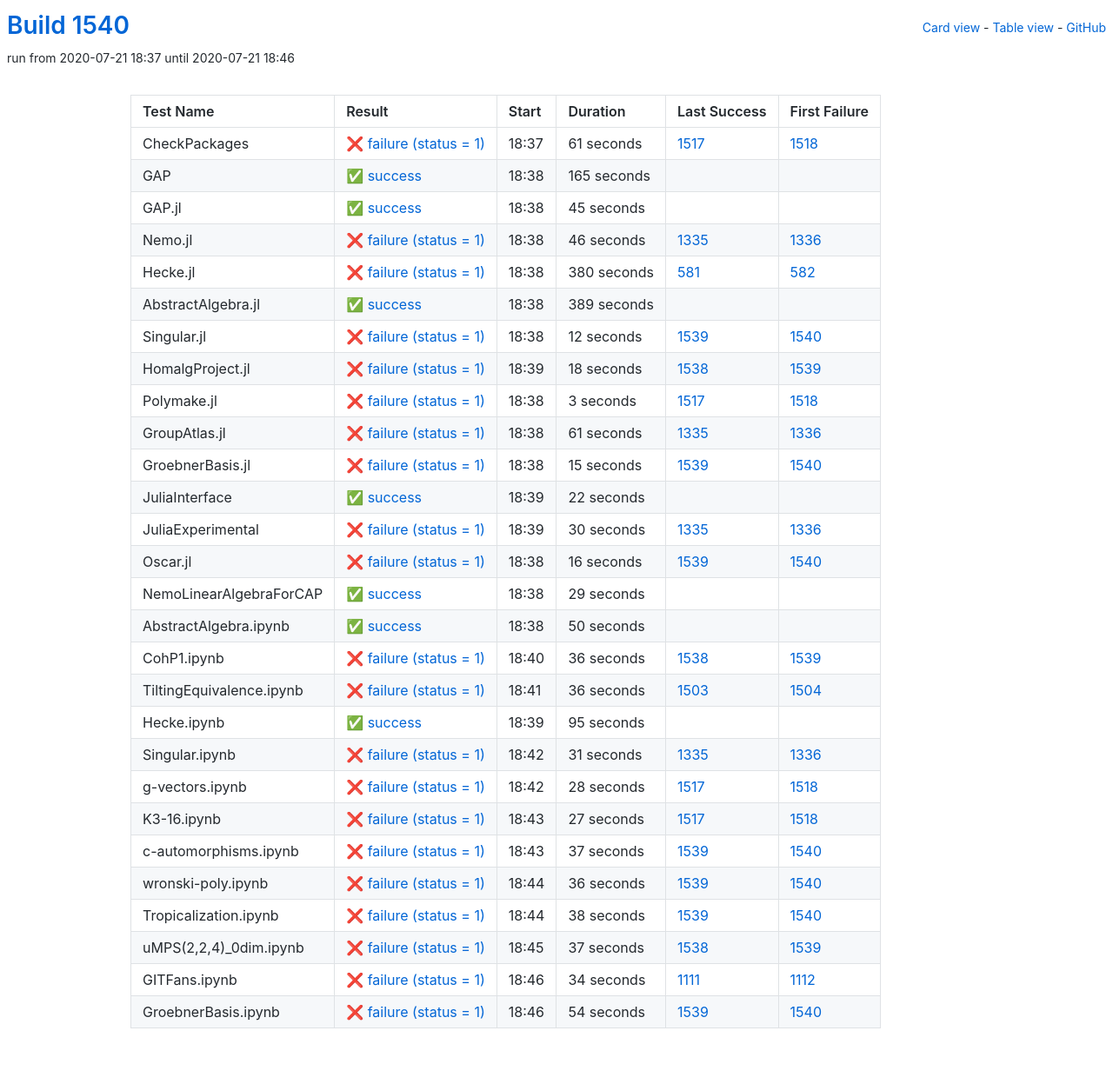
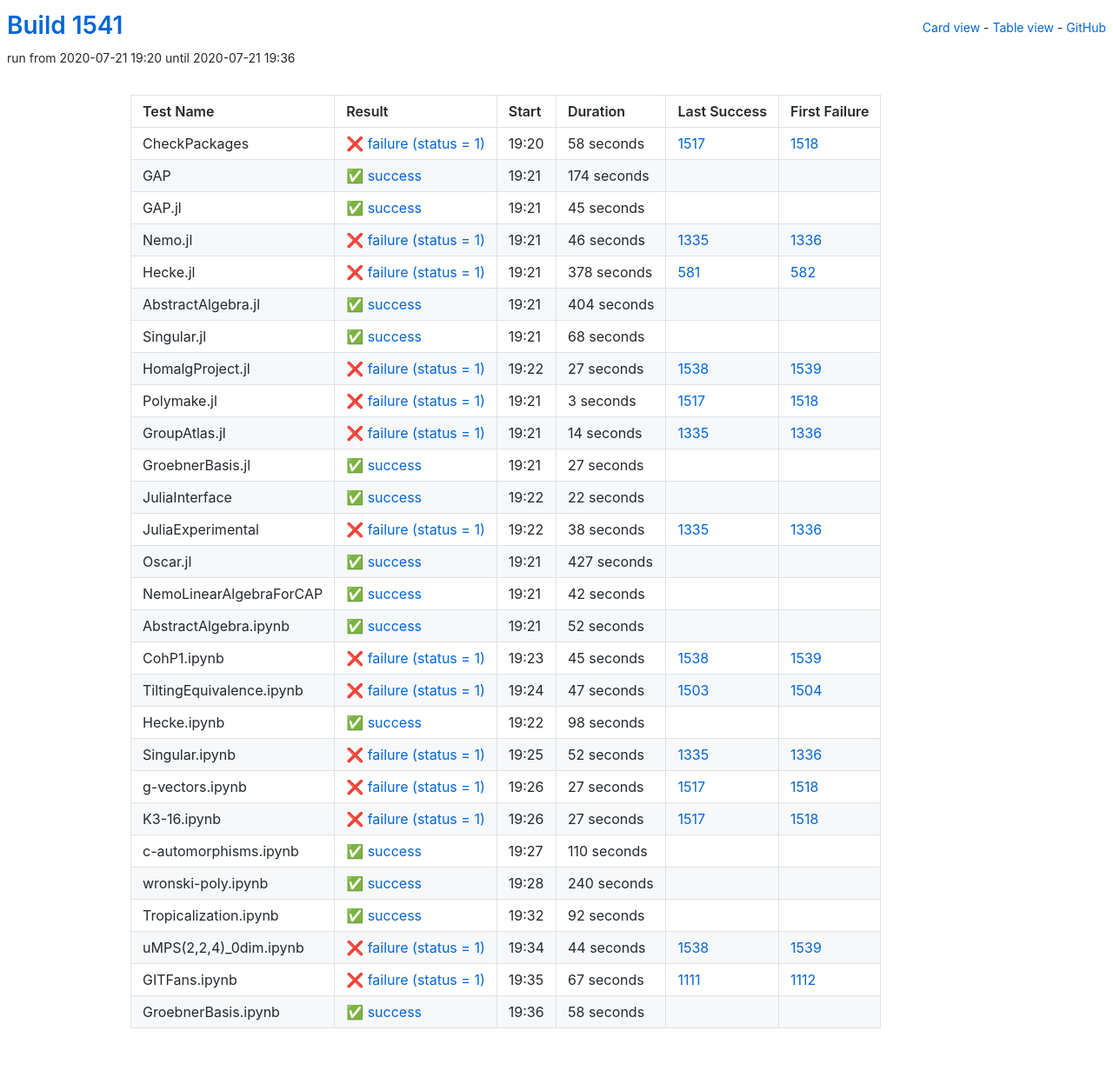
Before and after one commit to oscar-system/oscar-ci-status-1.4, a Jekyll site: the page built from table.html, in a window 1280 px wide. Shown: the whole page at 87% size. Built offline with Jekyll 4.4.1, drawn with Linux system fonts in a browser that asks for light colours.

Commit message:
Build #1541

```diff
--- a/_data/ci.yml
+++ b/_data/ci.yml
@@ -1,6 +1,6 @@
 ---
-build: 1540
-build_url: https://oscarci.mathematik.uni-kl.de/job/oscar-julia-1.4/1540/
+build: 1541
+build_url: https://oscarci.mathematik.uni-kl.de/job/oscar-julia-1.4/1541/
 job: oscar-julia-1.4
 organization: oscar-system
 repo: oscar-ci-status-1.4
@@ -8,32 +8,32 @@ repourl: https://github.com/oscar-system/oscar-ci-status-1.4
 tests:
 - name: CheckPackages
   id: checkpackages
-  log: https://oscarci.mathematik.uni-kl.de/job/oscar-julia-1.4/1540/artifact/logs/build-1540/CheckPackages.log
-  start: 2020-07-21 18:37
+  log: https://oscarci.mathematik.uni-kl.de/job/oscar-julia-1.4/1541/artifact/logs/build-1541/CheckPackages.log
+  start: 2020-07-21 19:20
   success: false
   exitcode: 1
   status: failure
-  duration: 61
+  duration: 58
   last_success: 1517
   last_success_url: https://oscarci.mathematik.uni-kl.de/job/oscar-julia-1.4/1517/
   first_failure: 1518
   first_failure_url: https://oscarci.mathematik.uni-kl.de/job/oscar-julia-1.4/1518/
 - name: GAP
   id: gap
-  log: https://oscarci.mathematik.uni-kl.de/job/oscar-julia-1.4/1540/artifact/logs/build-1540/GAP.log
-  start: 2020-07-21 18:38
+  log: https://oscarci.mathematik.uni-kl.de/job/oscar-julia-1.4/1541/artifact/logs/build-1541/GAP.log
+  start: 2020-07-21 19:21
   success: true
   exitcode: 0
   status: success
-  duration: 165
+  duration: 174
   last_success: false
   last_success_url:
   first_failure: false
   first_failure_url:
 - name: GAP.jl
   id: gap-jl
-  log: https://oscarci.mathematik.uni-kl.de/job/oscar-julia-1.4/1540/artifact/logs/build-1540/GAP.jl.log
-  start: 2020-07-21 18:38
+  log: https://oscarci.mathematik.uni-kl.de/job/oscar-julia-1.4/1541/artifact/logs/build-1541/GAP.jl.log
+  start: 2020-07-21 19:21
   success: true
   exitcode: 0
   status: success
@@ -44,8 +44,8 @@ tests:
   first_failure_url:
 - name: Nemo.jl
   id: nemo-jl
-  log: https://oscarci.mathematik.uni-kl.de/job/oscar-julia-1.4/1540/artifact/logs/build-1540/Nemo.jl.log
-  start: 2020-07-21 18:38
+  log: https://oscarci.mathematik.uni-kl.de/job/oscar-julia-1.4/1541/artifact/logs/build-1541/Nemo.jl.log
+  start: 2020-07-21 19:21
   success: false
   exitcode: 1
   status: failure
@@ -56,56 +56,56 @@ tests:
   first_failure_url: https://oscarci.mathematik.uni-kl.de/job/oscar-julia-1.4/1336/
 - name: Hecke.jl
   id: hecke-jl
-  log: https://oscarci.mathematik.uni-kl.de/job/oscar-julia-1.4/1540/artifact/logs/build-1540/Hecke.jl.log
-  start: 2020-07-21 18:38
+  log: https://oscarci.mathematik.uni-kl.de/job/oscar-julia-1.4/1541/artifact/logs/build-1541/Hecke.jl.log
+  start: 2020-07-21 19:21
   success: false
   exitcode: 1
   status: failure
-  duration: 380
+  duration: 378
   last_success: 581
   last_success_url: https://oscarci.mathematik.uni-kl.de/job/oscar-julia-1.4/581/
   first_failure: 582
   first_failure_url: https://oscarci.mathematik.uni-kl.de/job/oscar-julia-1.4/582/
 - name: AbstractAlgebra.jl
   id: abstractalgebra-jl
-  log: https://oscarci.mathematik.uni-kl.de/job/oscar-julia-1.4/1540/artifact/logs/build-1540/AbstractAlgebra.jl.log
-  start: 2020-07-21 18:38
+  log: https://oscarci.mathematik.uni-kl.de/job/oscar-julia-1.4/1541/artifact/logs/build-1541/AbstractAlgebra.jl.log
+  start: 2020-07-21 19:21
   success: true
   exitcode: 0
   status: success
-  duration: 389
+  duration: 404
   last_success: false
   last_success_url:
   first_failure: false
   first_failure_url:
 - name: Singular.jl
   id: singular-jl
-  log: https://oscarci.mathematik.uni-kl.de/job/oscar-julia-1.4/1540/artifact/logs/build-1540/Singular.jl.log
-  start: 2020-07-21 18:38
+  log: https://oscarci.mathematik.uni-kl.de/job/oscar-julia-1.4/1541/artifact/logs/build-1541/Singular.jl.log
+  start: 2020-07-21 19:21
+  success: true
+  exitcode: 0
+  status: success
+  duration: 68
+  last_success: false
+  last_success_url:
+  first_failure: false
+  first_failure_url:
+- name: HomalgProject.jl
+  id: homalgproject-jl
+  log: https://oscarci.mathematik.uni-kl.de/job/oscar-julia-1.4/1541/artifact/logs/build-1541/HomalgProject.jl.log
+  start: 2020-07-21 19:22
   success: false
   exitcode: 1
   status: failure
-  duration: 12
-  last_success: 1539
-  last_success_url: https://oscarci.mathematik.uni-kl.de/job/oscar-julia-1.4/1539/
-  first_failure: 1540
-  first_failure_url: https://oscarci.mathematik.uni-kl.de/job/oscar-julia-1.4/1540/
-- name: HomalgProject.jl
-  id: homalgproject-jl
-  log: https://oscarci.mathematik.uni-kl.de/job/oscar-julia-1.4/1540/artifact/logs/build-1540/HomalgProject.jl.log
-  start: 2020-07-21 18:39
-  success: false
-  exitcode: 1
-  status: failure
-  duration: 18
+  duration: 27
   last_success: 1538
   last_success_url: https://oscarci.mathematik.uni-kl.de/job/oscar-julia-1.4/1538/
   first_failure: 1539
   first_failure_url: https://oscarci.mathematik.uni-kl.de/job/oscar-julia-1.4/1539/
 - name: Polymake.jl
   id: polymake-jl
-  log: https://oscarci.mathematik.uni-kl.de/job/oscar-julia-1.4/1540/artifact/logs/build-1540/Polymake.jl.log
-  start: 2020-07-21 18:38
+  log: https://oscarci.mathematik.uni-kl.de/job/oscar-julia-1.4/1541/artifact/logs/build-1541/Polymake.jl.log
+  start: 2020-07-21 19:21
   success: false
   exitcode: 1
   status: failure
@@ -116,32 +116,32 @@ tests:
   first_failure_url: https://oscarci.mathematik.uni-kl.de/job/oscar-julia-1.4/1518/
 - name: GroupAtlas.jl
   id: groupatlas-jl
-  log: https://oscarci.mathematik.uni-kl.de/job/oscar-julia-1.4/1540/artifact/logs/build-1540/GroupAtlas.jl.log
-  start: 2020-07-21 18:38
+  log: https://oscarci.mathematik.uni-kl.de/job/oscar-julia-1.4/1541/artifact/logs/build-1541/GroupAtlas.jl.log
+  start: 2020-07-21 19:21
   success: false
   exitcode: 1
   status: failure
-  duration: 61
+  duration: 14
   last_success: 1335
   last_success_url: https://oscarci.mathematik.uni-kl.de/job/oscar-julia-1.4/1335/
   first_failure: 1336
   first_failure_url: https://oscarci.mathematik.uni-kl.de/job/oscar-julia-1.4/1336/
 - name: GroebnerBasis.jl
   id: groebnerbasis-jl
-  log: https://oscarci.mathematik.uni-kl.de/job/oscar-julia-1.4/1540/artifact/logs/build-1540/GroebnerBasis.jl.log
-  start: 2020-07-21 18:38
-  success: false
-  exitcode: 1
-  status: failure
-  duration: 15
-  last_success: 1539
-  last_success_url: https://oscarci.mathematik.uni-kl.de/job/oscar-julia-1.4/1539/
-  first_failure: 1540
-  first_failure_url: https://oscarci.mathematik.uni-kl.de/job/oscar-julia-1.4/1540/
+  log: https://oscarci.mathematik.uni-kl.de/job/oscar-julia-1.4/1541/artifact/logs/build-1541/GroebnerBasis.jl.log
+  start: 2020-07-21 19:21
+  success: true
+  exitcode: 0
+  status: success
+  duration: 27
+  last_success: false
+  last_success_url:
+  first_failure: false
+  first_failure_url:
 - name: JuliaInterface
   id: juliainterface
-  log: https://oscarci.mathematik.uni-kl.de/job/oscar-julia-1.4/1540/artifact/logs/build-1540/JuliaInterface.log
-  start: 2020-07-21 18:39
+  log: https://oscarci.mathematik.uni-kl.de/job/oscar-julia-1.4/1541/artifact/logs/build-1541/JuliaInterface.log
+  start: 2020-07-21 19:22
   success: true
   exitcode: 0
   status: success
@@ -152,116 +152,116 @@ tests:
   first_failure_url:
 - name: JuliaExperimental
   id: juliaexperimental
-  log: https://oscarci.mathematik.uni-kl.de/job/oscar-julia-1.4/1540/artifact/logs/build-1540/JuliaExperimental.log
-  start: 2020-07-21 18:39
+  log: https://oscarci.mathematik.uni-kl.de/job/oscar-julia-1.4/1541/artifact/logs/build-1541/JuliaExperimental.log
+  start: 2020-07-21 19:22
   success: false
   exitcode: 1
   status: failure
-  duration: 30
+  duration: 38
   last_success: 1335
   last_success_url: https://oscarci.mathematik.uni-kl.de/job/oscar-julia-1.4/1335/
   first_failure: 1336
   first_failure_url: https://oscarci.mathematik.uni-kl.de/job/oscar-julia-1.4/1336/
 - name: Oscar.jl
   id: oscar-jl
-  log: https://oscarci.mathematik.uni-kl.de/job/oscar-julia-1.4/1540/artifact/logs/build-1540/Oscar.jl.log
-  start: 2020-07-21 18:38
-  success: false
-  exitcode: 1
-  status: failure
-  duration: 16
-  last_success: 1539
-  last_success_url: https://oscarci.mathematik.uni-kl.de/job/oscar-julia-1.4/1539/
-  first_failure: 1540
-  first_failure_url: https://oscarci.mathematik.uni-kl.de/job/oscar-julia-1.4/1540/
-- name: NemoLinearAlgebraForCAP
-  id: nemolinearalgebraforcap
-  log: https://oscarci.mathematik.uni-kl.de/job/oscar-julia-1.4/1540/artifact/logs/build-1540/NemoLinearAlgebraForCAP.log
-  start: 2020-07-21 18:38
+  log: https://oscarci.mathematik.uni-kl.de/job/oscar-julia-1.4/1541/artifact/logs/build-1541/Oscar.jl.log
+  start: 2020-07-21 19:21
   success: true
   exitcode: 0
   status: success
-  duration: 29
+  duration: 427
+  last_success: false
+  last_success_url:
+  first_failure: false
+  first_failure_url:
+- name: NemoLinearAlgebraForCAP
+  id: nemolinearalgebraforcap
+  log: https://oscarci.mathematik.uni-kl.de/job/oscar-julia-1.4/1541/artifact/logs/build-1541/NemoLinearAlgebraForCAP.log
+  start: 2020-07-21 19:21
+  success: true
+  exitcode: 0
+  status: success
+  duration: 42
   last_success: false
   last_success_url:
   first_failure: false
   first_failure_url:
 - name: AbstractAlgebra.ipynb
   id: abstractalgebra-ipynb
-  log: https://oscarci.mathematik.uni-kl.de/job/oscar-julia-1.4/1540/artifact/logs/build-1540/AbstractAlgebra.ipynb.log
-  start: 2020-07-21 18:38
+  log: https://oscarci.mathematik.uni-kl.de/job/oscar-julia-1.4/1541/artifact/logs/build-1541/AbstractAlgebra.ipynb.log
+  start: 2020-07-21 19:21
   success: true
   exitcode: 0
   status: success
-  duration: 50
+  duration: 52
   last_success: false
   last_success_url:
   first_failure: false
   first_failure_url:
 - name: CohP1.ipynb
   id: cohp1-ipynb
-  log: https://oscarci.mathematik.uni-kl.de/job/oscar-julia-1.4/1540/artifact/logs/build-1540/CohP1.ipynb.log
-  start: 2020-07-21 18:40
+  log: https://oscarci.mathematik.uni-kl.de/job/oscar-julia-1.4/1541/artifact/logs/build-1541/CohP1.ipynb.log
+  start: 2020-07-21 19:23
   success: false
   exitcode: 1
   status: failure
-  duration: 36
+  duration: 45
   last_success: 1538
   last_success_url: https://oscarci.mathematik.uni-kl.de/job/oscar-julia-1.4/1538/
   first_failure: 1539
   first_failure_url: https://oscarci.mathematik.uni-kl.de/job/oscar-julia-1.4/1539/
 - name: TiltingEquivalence.ipynb
   id: tiltingequivalence-ipynb
-  log: https://oscarci.mathematik.uni-kl.de/job/oscar-julia-1.4/1540/artifact/logs/build-1540/TiltingEquivalence.ipynb.log
-  start: 2020-07-21 18:41
+  log: https://oscarci.mathematik.uni-kl.de/job/oscar-julia-1.4/1541/artifact/logs/build-1541/TiltingEquivalence.ipynb.log
+  start: 2020-07-21 19:24
   success: false
   exitcode: 1
   status: failure
-  duration: 36
+  duration: 47
   last_success: 1503
   last_success_url: https://oscarci.mathematik.uni-kl.de/job/oscar-julia-1.4/1503/
   first_failure: 1504
   first_failure_url: https://oscarci.mathematik.uni-kl.de/job/oscar-julia-1.4/1504/
 - name: Hecke.ipynb
   id: hecke-ipynb
-  log: https://oscarci.mathematik.uni-kl.de/job/oscar-julia-1.4/1540/artifact/logs/build-1540/Hecke.ipynb.log
-  start: 2020-07-21 18:39
+  log: https://oscarci.mathematik.uni-kl.de/job/oscar-julia-1.4/1541/artifact/logs/build-1541/Hecke.ipynb.log
+  start: 2020-07-21 19:22
   success: true
   exitcode: 0
   status: success
-  duration: 95
+  duration: 98
   last_success: false
   last_success_url:
   first_failure: false
   first_failure_url:
 - name: Singular.ipynb
   id: singular-ipynb
-  log: https://oscarci.mathematik.uni-kl.de/job/oscar-julia-1.4/1540/artifact/logs/build-1540/Singular.ipynb.log
-  start: 2020-07-21 18:42
+  log: https://oscarci.mathematik.uni-kl.de/job/oscar-julia-1.4/1541/artifact/logs/build-1541/Singular.ipynb.log
+  start: 2020-07-21 19:25
   success: false
   exitcode: 1
   status: failure
-  duration: 31
+  duration: 52
   last_success: 1335
   last_success_url: https://oscarci.mathematik.uni-kl.de/job/oscar-julia-1.4/1335/
   first_failure: 1336
   first_failure_url: https://oscarci.mathematik.uni-kl.de/job/oscar-julia-1.4/1336/
 - name: g-vectors.ipynb
   id: g-vectors-ipynb
-  log: https://oscarci.mathematik.uni-kl.de/job/oscar-julia-1.4/1540/artifact/logs/build-1540/g-vectors.ipynb.log
-  start: 2020-07-21 18:42
+  log: https://oscarci.mathematik.uni-kl.de/job/oscar-julia-1.4/1541/artifact/logs/build-1541/g-vectors.ipynb.log
+  start: 2020-07-21 19:26
   success: false
   exitcode: 1
   status: failure
-  duration: 28
+  duration: 27
   last_success: 1517
   last_success_url: https://oscarci.mathematik.uni-kl.de/job/oscar-julia-1.4/1517/
   first_failure: 1518
   first_failure_url: https://oscarci.mathematik.uni-kl.de/job/oscar-julia-1.4/1518/
 - name: K3-16.ipynb
   id: k3-16-ipynb
-  log: https://oscarci.mathematik.uni-kl.de/job/oscar-julia-1.4/1540/artifact/logs/build-1540/K3-16.ipynb.log
-  start: 2020-07-21 18:43
+  log: https://oscarci.mathematik.uni-kl.de/job/oscar-julia-1.4/1541/artifact/logs/build-1541/K3-16.ipynb.log
+  start: 2020-07-21 19:26
   success: false
   exitcode: 1
   status: failure
@@ -272,73 +272,73 @@ tests:
   first_failure_url: https://oscarci.mathematik.uni-kl.de/job/oscar-julia-1.4/1518/
 - name: c-automorphisms.ipynb
   id: c-automorphisms-ipynb
-  log: https://oscarci.mathematik.uni-kl.de/job/oscar-julia-1.4/1540/artifact/logs/build-1540/c-automorphisms.ipynb.log
-  start: 2020-07-21 18:43
+  log: https://oscarci.mathematik.uni-kl.de/job/oscar-julia-1.4/1541/artifact/logs/build-1541/c-automorphisms.ipynb.log
+  start: 2020-07-21 19:27
+  success: true
+  exitcode: 0
+  status: success
+  duration: 110
+  last_success: false
+  last_success_url:
+  first_failure: false
+  first_failure_url:
+- name: wronski-poly.ipynb
+  id: wronski-poly-ipynb
+  log: https://oscarci.mathematik.uni-kl.de/job/oscar-julia-1.4/1541/artifact/logs/build-1541/wronski-poly.ipynb.log
+  start: 2020-07-21 19:28
+  success: true
+  exitcode: 0
+  status: success
+  duration: 240
+  last_success: false
+  last_success_url:
+  first_failure: false
+  first_failure_url:
+- name: Tropicalization.ipynb
+  id: tropicalization-ipynb
+  log: https://oscarci.mathematik.uni-kl.de/job/oscar-julia-1.4/1541/artifact/logs/build-1541/Tropicalization.ipynb.log
+  start: 2020-07-21 19:32
+  success: true
+  exitcode: 0
+  status: success
+  duration: 92
+  last_success: false
+  last_success_url:
+  first_failure: false
+  first_failure_url:
+- name: uMPS(2,2,4)_0dim.ipynb
+  id: umps-2-2-4-0dim-ipynb
+  log: https://oscarci.mathematik.uni-kl.de/job/oscar-julia-1.4/1541/artifact/logs/build-1541/uMPS-2-2-4-_0dim.ipynb.log
+  start: 2020-07-21 19:34
   success: false
   exitcode: 1
   status: failure
-  duration: 37
-  last_success: 1539
-  last_success_url: https://oscarci.mathematik.uni-kl.de/job/oscar-julia-1.4/1539/
-  first_failure: 1540
-  first_failure_url: https://oscarci.mathematik.uni-kl.de/job/oscar-julia-1.4/1540/
-- name: wronski-poly.ipynb
-  id: wronski-poly-ipynb
-  log: https://oscarci.mathematik.uni-kl.de/job/oscar-julia-1.4/1540/artifact/logs/build-1540/wronski-poly.ipynb.log
-  start: 2020-07-21 18:44
-  success: false
-  exitcode: 1
-  status: failure
-  duration: 36
-  last_success: 1539
-  last_success_url: https://oscarci.mathematik.uni-kl.de/job/oscar-julia-1.4/1539/
-  first_failure: 1540
-  first_failure_url: https://oscarci.mathematik.uni-kl.de/job/oscar-julia-1.4/1540/
-- name: Tropicalization.ipynb
-  id: tropicalization-ipynb
-  log: https://oscarci.mathematik.uni-kl.de/job/oscar-julia-1.4/1540/artifact/logs/build-1540/Tropicalization.ipynb.log
-  start: 2020-07-21 18:44
-  success: false
-  exitcode: 1
-  status: failure
-  duration: 38
-  last_success: 1539
-  last_success_url: https://oscarci.mathematik.uni-kl.de/job/oscar-julia-1.4/1539/
-  first_failure: 1540
-  first_failure_url: https://oscarci.mathematik.uni-kl.de/job/oscar-julia-1.4/1540/
-- name: uMPS(2,2,4)_0dim.ipynb
-  id: umps-2-2-4-0dim-ipynb
-  log: https://oscarci.mathematik.uni-kl.de/job/oscar-julia-1.4/1540/artifact/logs/build-1540/uMPS-2-2-4-_0dim.ipynb.log
-  start: 2020-07-21 18:45
-  success: false
-  exitcode: 1
-  status: failure
-  duration: 37
+  duration: 44
   last_success: 1538
   last_success_url: https://oscarci.mathematik.uni-kl.de/job/oscar-julia-1.4/1538/
   first_failure: 1539
   first_failure_url: https://oscarci.mathematik.uni-kl.de/job/oscar-julia-1.4/1539/
 - name: GITFans.ipynb
   id: gitfans-ipynb
-  log: https://oscarci.mathematik.uni-kl.de/job/oscar-julia-1.4/1540/artifact/logs/build-1540/GITFans.ipynb.log
-  start: 2020-07-21 18:46
+  log: https://oscarci.mathematik.uni-kl.de/job/oscar-julia-1.4/1541/artifact/logs/build-1541/GITFans.ipynb.log
+  start: 2020-07-21 19:35
   success: false
   exitcode: 1
   status: failure
-  duration: 34
+  duration: 67
   last_success: 1111
   last_success_url: https://oscarci.mathematik.uni-kl.de/job/oscar-julia-1.4/1111/
   first_failure: 1112
   first_failure_url: https://oscarci.mathematik.uni-kl.de/job/oscar-julia-1.4/1112/
 - name: GroebnerBasis.ipynb
   id: groebnerbasis-ipynb
-  log: https://oscarci.mathematik.uni-kl.de/job/oscar-julia-1.4/1540/artifact/logs/build-1540/GroebnerBasis.ipynb.log
-  start: 2020-07-21 18:46
-  success: false
-  exitcode: 1
-  status: failure
-  duration: 54
-  last_success: 1539
-  last_success_url: https://oscarci.mathematik.uni-kl.de/job/oscar-julia-1.4/1539/
-  first_failure: 1540
-  first_failure_url: https://oscarci.mathematik.uni-kl.de/job/oscar-julia-1.4/1540/
+  log: https://oscarci.mathematik.uni-kl.de/job/oscar-julia-1.4/1541/artifact/logs/build-1541/GroebnerBasis.ipynb.log
+  start: 2020-07-21 19:36
+  success: true
+  exitcode: 0
+  status: success
+  duration: 58
+  last_success: false
+  last_success_url:
+  first_failure: false
+  first_failure_url:
```
Also changed, not shown: README.md.
